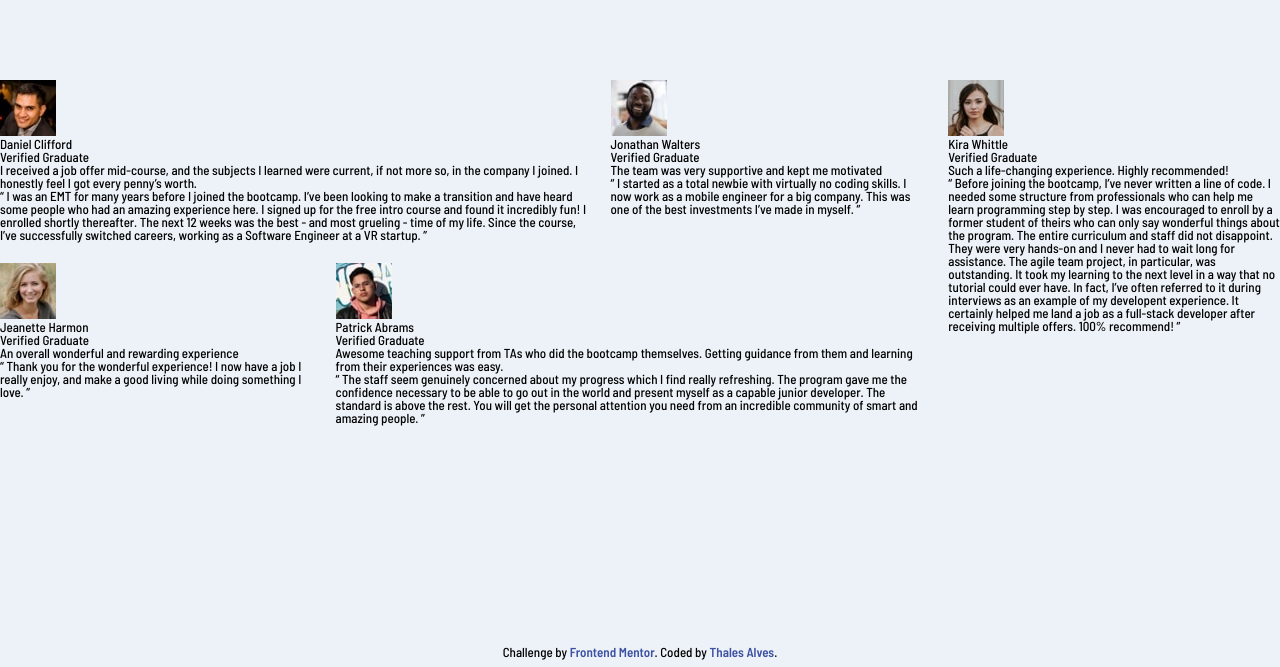
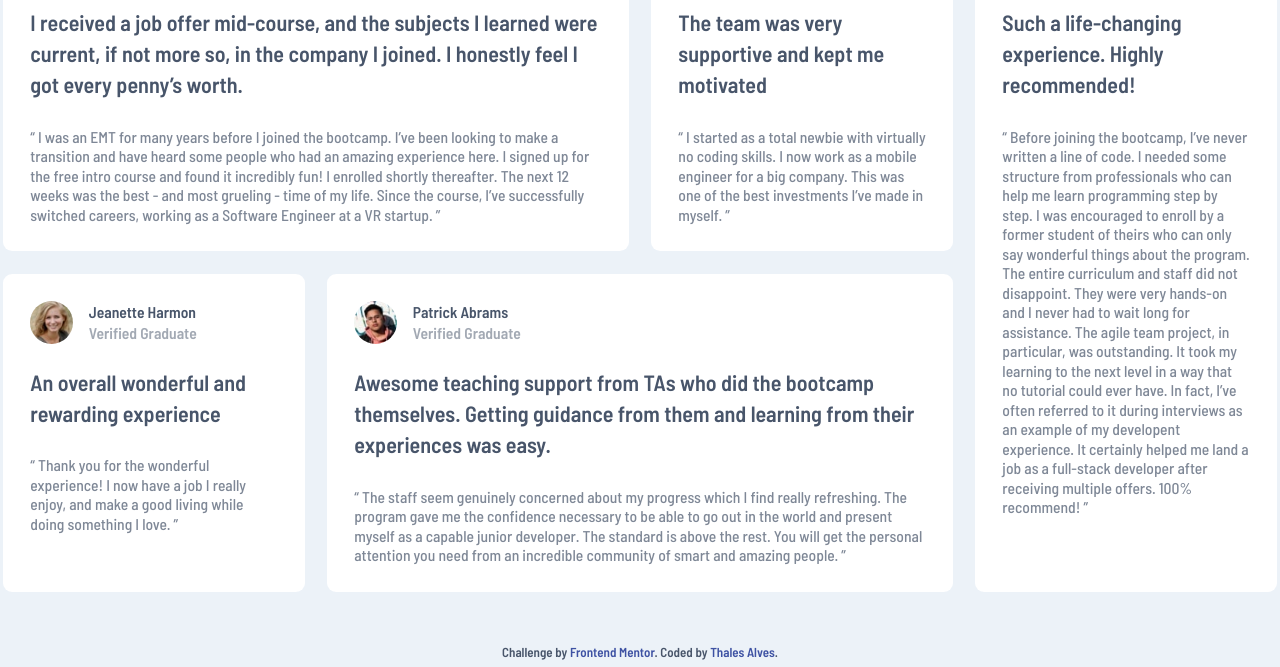
Before and after one commit to thalesAlves758/testimonials-grid-section, a website: page index.html in a window 1280 px wide. Shown: the part 133-800 px from the top of the page. Drawn offline with nearby package versions, Linux system fonts and the light colour scheme; files that its build step writes are made by us from their sources.

Commit message:
add article box styles

```diff
--- a/sass/style.scss
+++ b/sass/style.scss
@@ -24,13 +24,51 @@ main {
   display: flex;
   justify-content: center;
   align-items: center;
-  height: 100%;
+}
+
+article {
+  border-radius: .7rem;
+  background-color: $color-white;
+  padding: 2.1rem;
+  color: $color-background-secondary-article;
+
+  header {
+    display: flex;
+    align-items: center;
+    font-size: 1.2rem;
+  }
+
+  img {
+    border-radius: 100%;
+    margin-right: 1.2rem;
+    height: 3.3rem;
+  }
+
+  section {
+    display: flex;
+    flex-direction: column;
+    gap: 2rem;
+    line-height: 1.5rem;
+    margin-top: 1.8rem;
+
+    h2 {
+      font-weight: 700;
+      line-height: 2.4rem;
+      font-size: 1.7rem;
+    }
+
+    p {
+      opacity: 70%;
+      font-size: 1.2rem;
+    }
+  }
 }
 
 .articles {
-  gap: 1.6rem;
+  gap: 1.7rem;
+  max-width: 98rem;
   display: grid;
-  grid-template-rows: repeat(2, 1fr);
+  grid-template-columns: repeat(4, 1fr);
   grid-template-areas:
     "mainArticle mainArticle secondaryArticle asideArticle"
     "normalArticle tertiaryArticle tertiaryArticle asideArticle";
@@ -56,14 +94,26 @@ main {
   grid-area: asideArticle;
 }
 
+.author-identification {
+  display: flex;
+  flex-direction: column;
+  gap: .4rem;
+  font-weight: 700;
+
+  .author-role {
+    opacity: 50%;
+  }
+}
+
 .attribution {
   font-size: 1rem;
   text-align: center;
   padding: .6rem;
+  color: $color-background-secondary-article;
+  font-weight: 700;
 
   a {
     color: hsl(228, 45%, 44%);
     text-decoration: none;
-    font-weight: 700;
   }
 }
```
